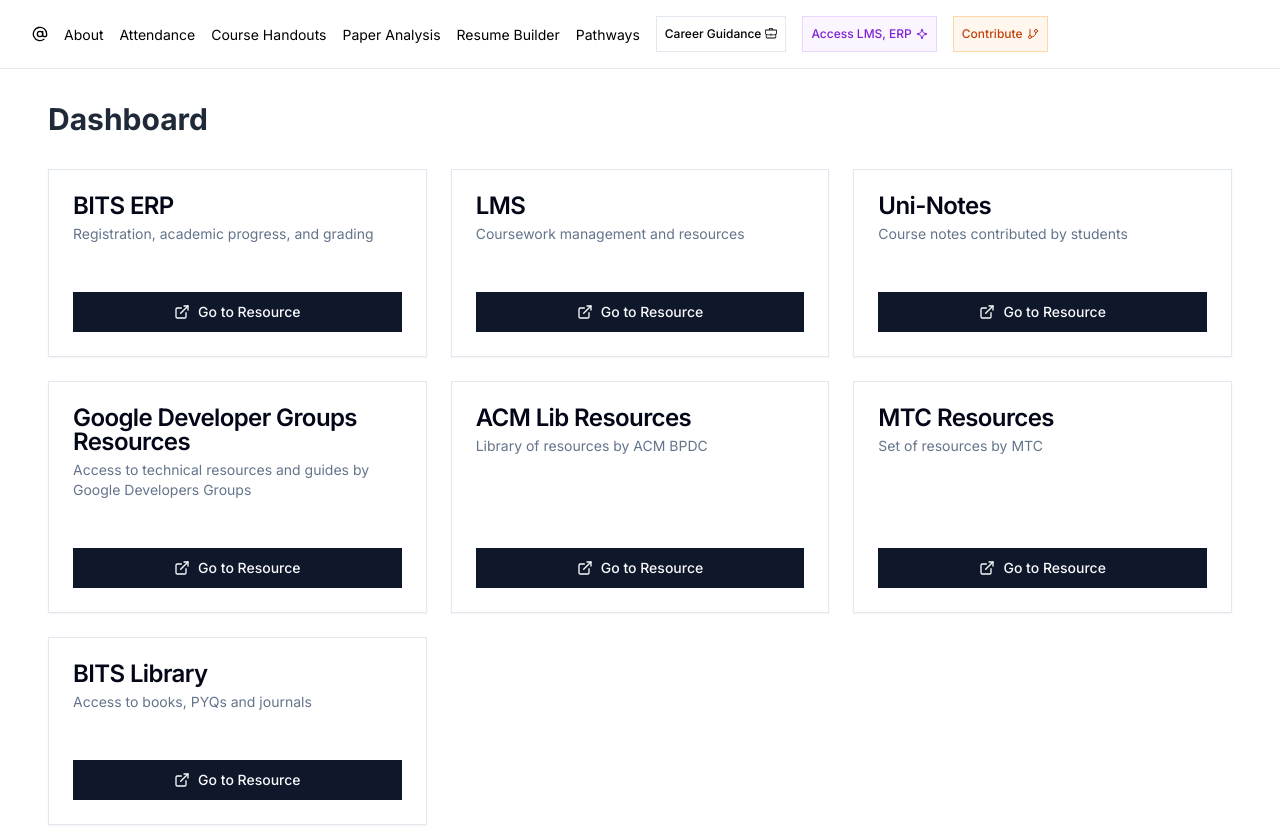
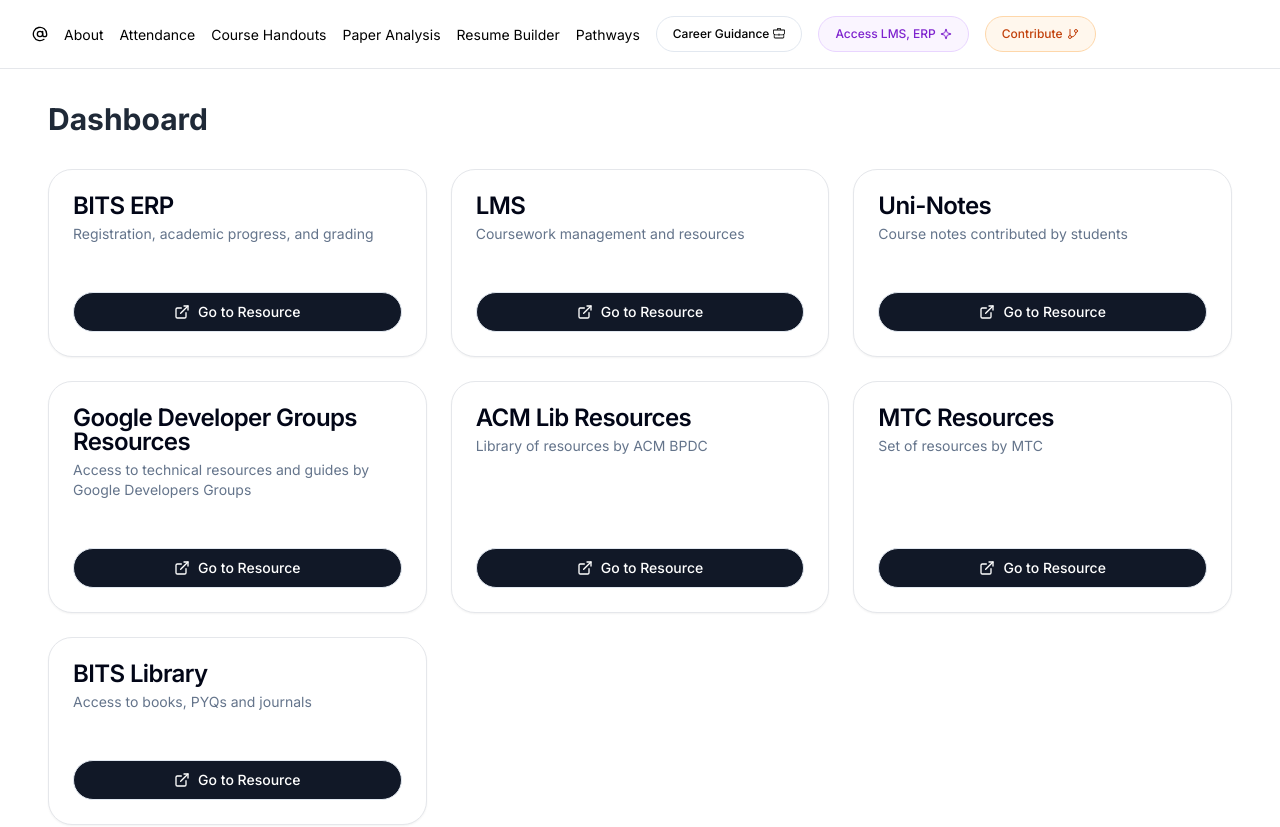
Before and after one commit to HUSAM-07/AccessX, a Next.js app: page /dashboard in a window 1280 px wide. Shown: the top 827 px of the page. Built offline with nearby package versions, Linux system fonts and the light colour scheme; no server answers; sample sign-in values are in the browser's storage.

Commit message:
updated layout and style for rounded borders and orange accent colors on the Dashboards

```diff
--- a/src/app/components/custom/Dashboard.tsx
+++ b/src/app/components/custom/Dashboard.tsx
@@ -56,7 +56,7 @@
         <h2 className="text-3xl font-bold mb-8 text-gray-800">Dashboard</h2>
         <div className="grid grid-cols-1 md:grid-cols-2 lg:grid-cols-3 gap-6">
           {portalLinks.map((portal, index) => (
-            <Card key={index} className="bg-white hover:shadow-lg transition-shadow flex flex-col h-full">
+            <Card key={index} className="bg-white hover:shadow-lg transition-shadow flex flex-col h-full rounded-3xl border border-gray-200">
               <CardHeader>
                 <CardTitle>{portal.title}</CardTitle>
                 <CardDescription>{portal.description}</CardDescription>
@@ -65,9 +65,19 @@
                 {/* You can add additional content here if needed */}
               </CardContent>
               <CardFooter className="mt-auto">
-                <Button asChild className="w-full">
-                  <a href={portal.url} target="_blank" rel="noopener noreferrer">
-                    <ExternalLink className="mr-2 h-4 w-4" /> Go to Resource
+                <Button
+                  asChild
+                  className="w-full rounded-full hover:shadow-md transition-all bg-gray-900 text-white hover:bg-[#fc4707]"
+                  variant="outline"
+                >
+                  <a
+                    href={portal.url}
+                    target="_blank"
+                    rel="noopener noreferrer"
+                    className="flex items-center justify-center gap-2"
+                  >
+                    <ExternalLink className="h-4 w-4" />
+                    Go to Resource
                   </a>
                 </Button>
               </CardFooter>
--- a/src/app/layout.tsx
+++ b/src/app/layout.tsx
@@ -43,7 +43,7 @@
           <NavigationMenuLink className="hover:underline text-sm" href="/courses">Pathways</NavigationMenuLink>
         </NavigationMenuItem>
         <NavigationMenuItem>
-          <Button asChild variant="outline" size="sm" className="text-xs px-2 py-1">
+          <Button asChild variant="outline" size="sm" className="text-xs px-4 py-1 rounded-full">
             <NavigationMenuLink className="inline-flex items-center" href="/career">
               Career Guidance
               <BackpackIcon className="ml-1 h-3 w-3" />
@@ -55,7 +55,7 @@
             asChild
             variant="outline"
             size="sm"
-            className="border-purple-200 bg-purple-50 hover:bg-purple-100 hover:text-purple-900 text-purple-700 text-xs px-2 py-1"
+            className="border-purple-200 bg-purple-50 hover:bg-purple-100 hover:text-purple-900 text-purple-700 text-xs px-4 py-1 rounded-full"
           >
             <NavigationMenuLink className="inline-flex items-center" href="/dashboard">
               Access LMS, ERP
@@ -68,7 +68,7 @@
             asChild
             variant="outline"
             size="sm"
-            className="border-orange-200 bg-orange-50 hover:bg-orange-100 hover:text-orange-900 text-orange-700 text-xs px-2 py-1"
+            className="border-orange-200 bg-orange-50 hover:bg-orange-100 hover:text-orange-900 text-orange-700 text-xs px-4 py-1 rounded-full"
           >
             <NavigationMenuLink className="inline-flex items-center" href="/contribute">
               Contribute
@@ -87,7 +87,7 @@
       <DropdownMenuTrigger className="md:hidden p-2">
         <Menu className="h-6 w-6" />
       </DropdownMenuTrigger>
-      <DropdownMenuContent align="end">
+      <DropdownMenuContent align="end" className="w-56 rounded-2xl">
         <DropdownMenuItem>
           <a href="/" className="w-full inline-flex items-center">
             Home
@@ -112,7 +112,11 @@
           <a href="/courses" className="w-full">Pathways</a>
         </DropdownMenuItem>
         <DropdownMenuItem asChild>
-          <Button asChild variant="outline" className="w-full justify-start">
+          <Button
+            asChild
+            variant="outline"
+            className="w-full justify-start rounded-full my-1"
+          >
             <a href="/career" className="inline-flex items-center justify-start w-full">
               Career Guidance
               <BackpackIcon className="ml-auto h-4 w-4" />
@@ -123,7 +127,7 @@
           <Button
             asChild
             variant="outline"
-            className="w-full justify-start border-purple-200 bg-purple-50 hover:bg-purple-100 hover:text-purple-900 text-purple-700"
+            className="w-full justify-start rounded-full border-purple-200 bg-purple-50 hover:bg-purple-100 hover:text-purple-900 text-purple-700 my-1"
           >
             <a href="/dashboard" className="inline-flex items-center justify-start w-full">
               Access LMS, ERP, and more
@@ -132,7 +136,11 @@
           </Button>
         </DropdownMenuItem>
         <DropdownMenuItem asChild>
-          <Button asChild variant="outline" className="w-full justify-start border-orange-200 bg-orange-50 hover:bg-orange-100 hover:text-orange-900 text-orange-700">
+          <Button
+            asChild
+            variant="outline"
+            className="w-full justify-start rounded-full border-orange-200 bg-orange-50 hover:bg-orange-100 hover:text-orange-900 text-orange-700 my-1"
+          >
             <a href="/contribute" className="inline-flex items-center justify-start w-full">
               Contribute
               <GitBranch className="ml-auto h-4 w-4" />
--- a/src/components/Dashboard.tsx
+++ b/src/components/Dashboard.tsx
@@ -1,4 +1,5 @@
 import React from 'react';
+import { ExternalLink } from 'lucide-react';
 
 const portalLinks = [
     { title: 'BITS ERP', url: 'https://erp.bits-pilani.ac.in/', description: 'The main website for registration, academic progress, and grading' },
@@ -21,10 +22,14 @@
                         href={portal.url}
                         target="_blank"
                         rel="noopener noreferrer"
-                        className="block p-4 border border-gray-300 rounded-lg hover:shadow-md transition-shadow"
+                        className="block p-6 border border-gray-300 rounded-3xl hover:shadow-md transition-all group"
                     >
                         <h3 className="text-lg font-semibold mb-2">{portal.title}</h3>
-                        <p className="text-sm text-gray-600">{portal.description}</p>
+                        <p className="text-sm text-gray-600 mb-4">{portal.description}</p>
+                        <div className="text-gray-900 text-sm font-medium hover:text-[#fc4707] transition-colors inline-flex items-center">
+                            Go to Resource
+                            <ExternalLink className="ml-2 h-4 w-4" />
+                        </div>
                     </a>
                 ))}
             </div>
```
Also changed, not shown: public/sw.js.
